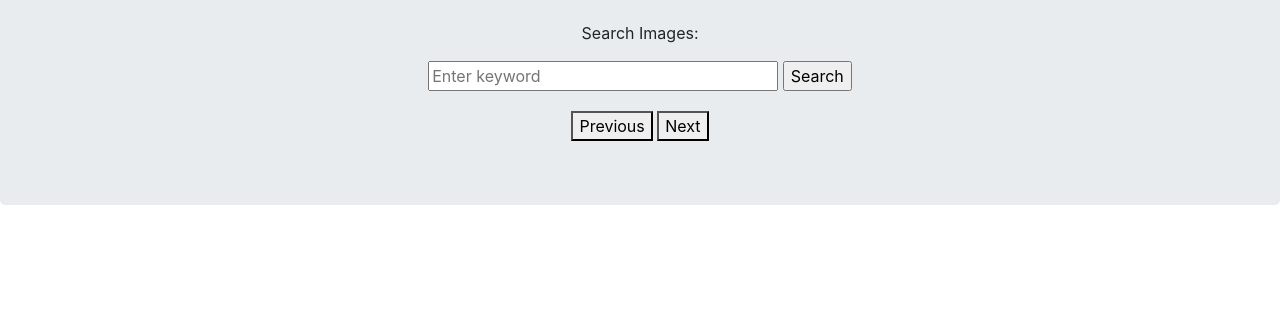
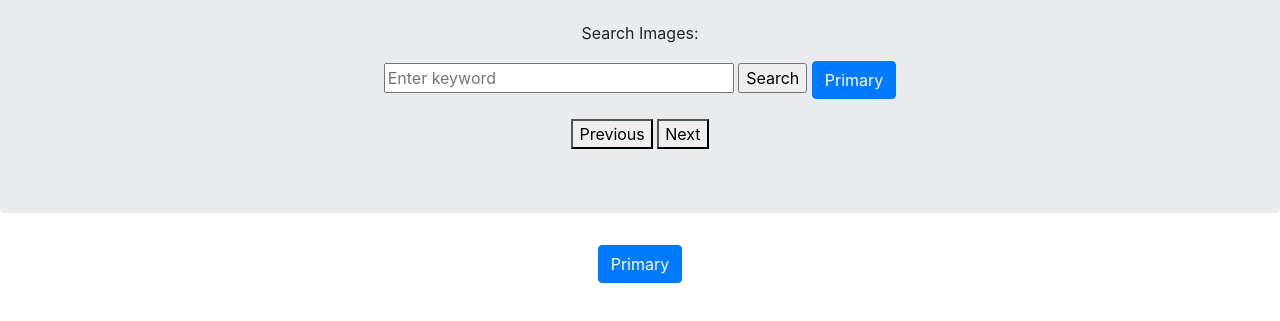
Before and after one commit to UsmanAdepoju/Pexels, a website: page index.html in a window 1280 px wide. Shown: the part 117-438 px from the top of the page. Drawn offline with nearby package versions, Linux system fonts and the light colour scheme.

Commit message:
Update index.html

```diff
--- a/index.html
+++ b/index.html
@@ -7,7 +7,8 @@
     <meta name="viewport" content="width=device-width, initial-scale=1">
     <link rel="stylesheet" type="text/css" media="screen" href="style.css">
     <link rel="stylesheet" href="https://stackpath.bootstrapcdn.com/bootstrap/4.3.1/css/bootstrap.min.css" integrity="sha384-ggOyR0iXCbMQv3Xipma34MD+dH/1fQ784/j6cY/iJTQUOhcWr7x9JvoRxT2MZw1T" crossorigin="anonymous">
-    <link rel="manifest" href="manifest.json" />
+     <link rel="stylesheet" href="https://maxcdn.bootstrapcdn.com/bootstrap/4.0.0/css/bootstrap.min.css" integrity="sha384-Gn5384xqQ1aoWXA+058RXPxPg6fy4IWvTNh0E263XmFcJlSAwiGgFAW/dAiS6JXm" crossorigin="anonymous">
+ <link rel="manifest" href="manifest.json" />
 </head>
 
 <body>
@@ -19,6 +20,7 @@
                     <p>Search Images:</p>
                     <input type="text" required name="Search" style="width: 350px; " placeholder="Enter keyword">
                     <input type="submit" name="submit" value="Search">
+                 <button type="button" class="btn btn-primary">Primary</button>
                 </form>
             </div>
             <div class="container" style="padding-top: 20px;">
@@ -29,7 +31,7 @@
                 <div></div>
             </div>
         </div>
-
+<button type="button" class="btn btn-primary">Primary</button>
         </div>
     </center>
 </body>
```
